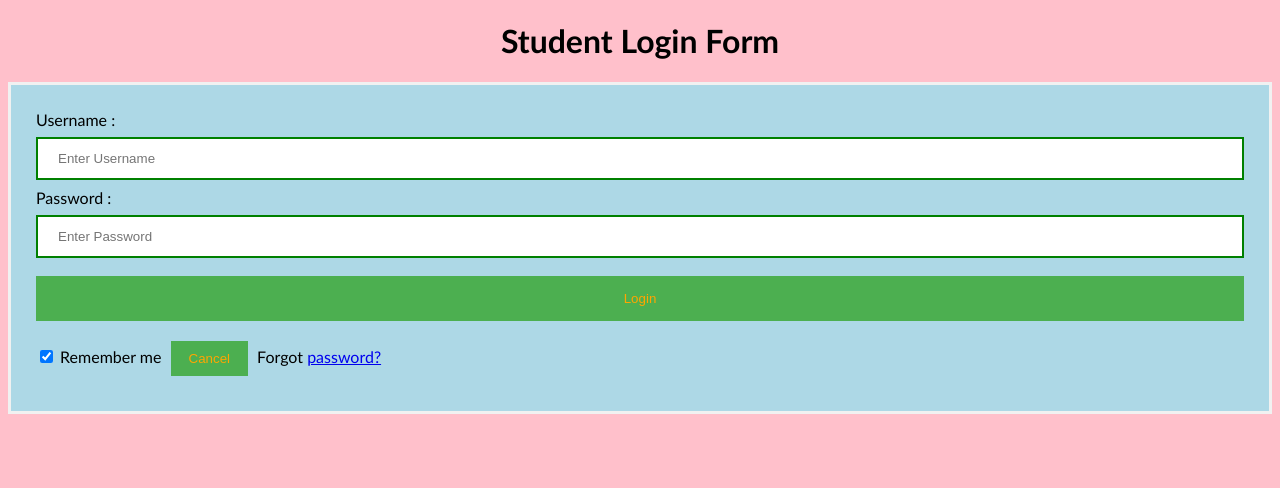
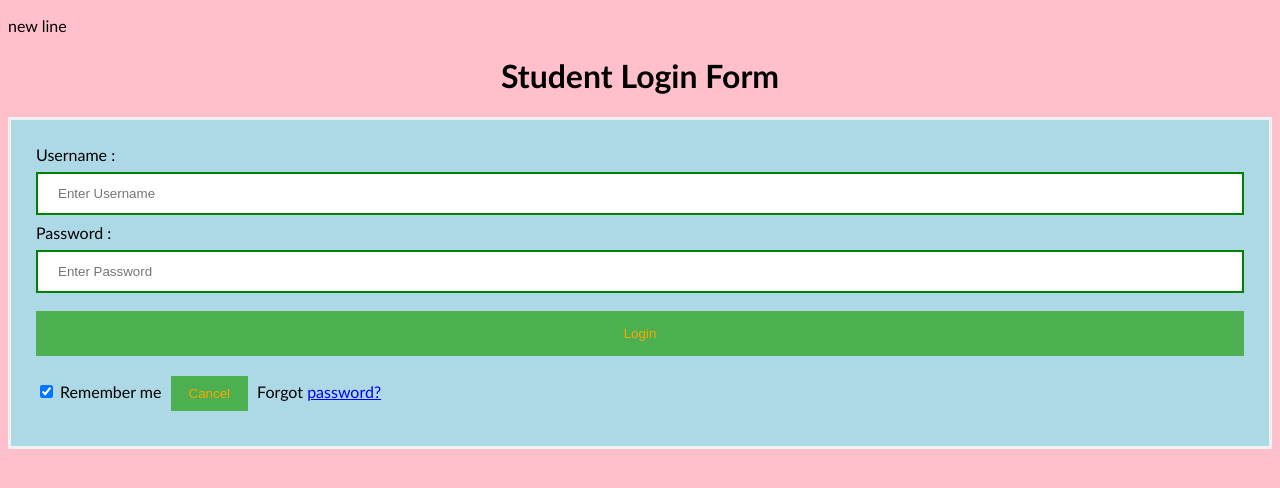
Before and after one commit to saiakarsh99/ISM6225-DIS, a plain HTML site: page index.html in a window 1280 px wide. Drawn offline with Linux system fonts and the light colour scheme.

Commit message:
Dev1 Version 3

```diff
--- a/index.html
+++ b/index.html
@@ -3,6 +3,9 @@
 <head>
 <meta name="viewport" content="width=device-width, initial-scale=1">
 <title> Login Page </title>
+<p>
+    new line
+</p>
 <style>
 Body {
   font-family: Calibri, Helvetica, sans-serif;
```
